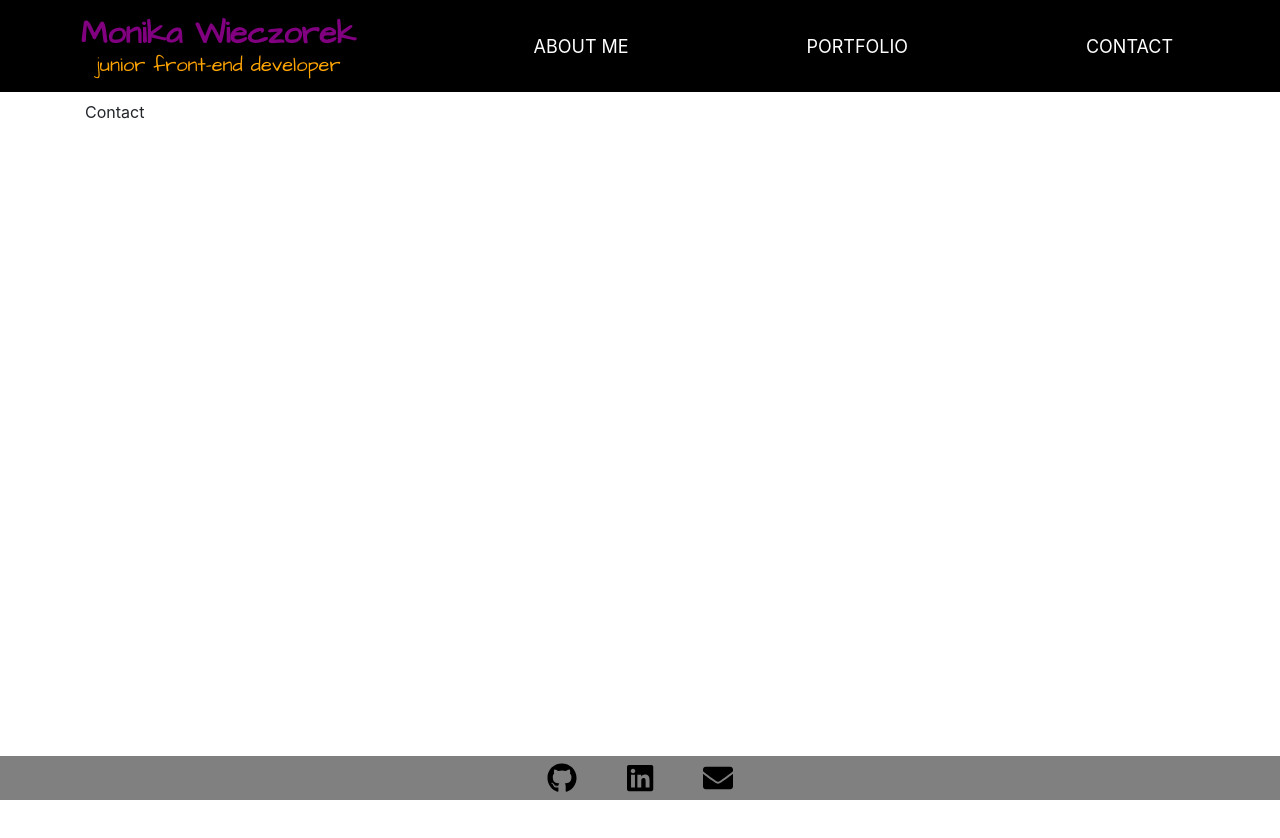
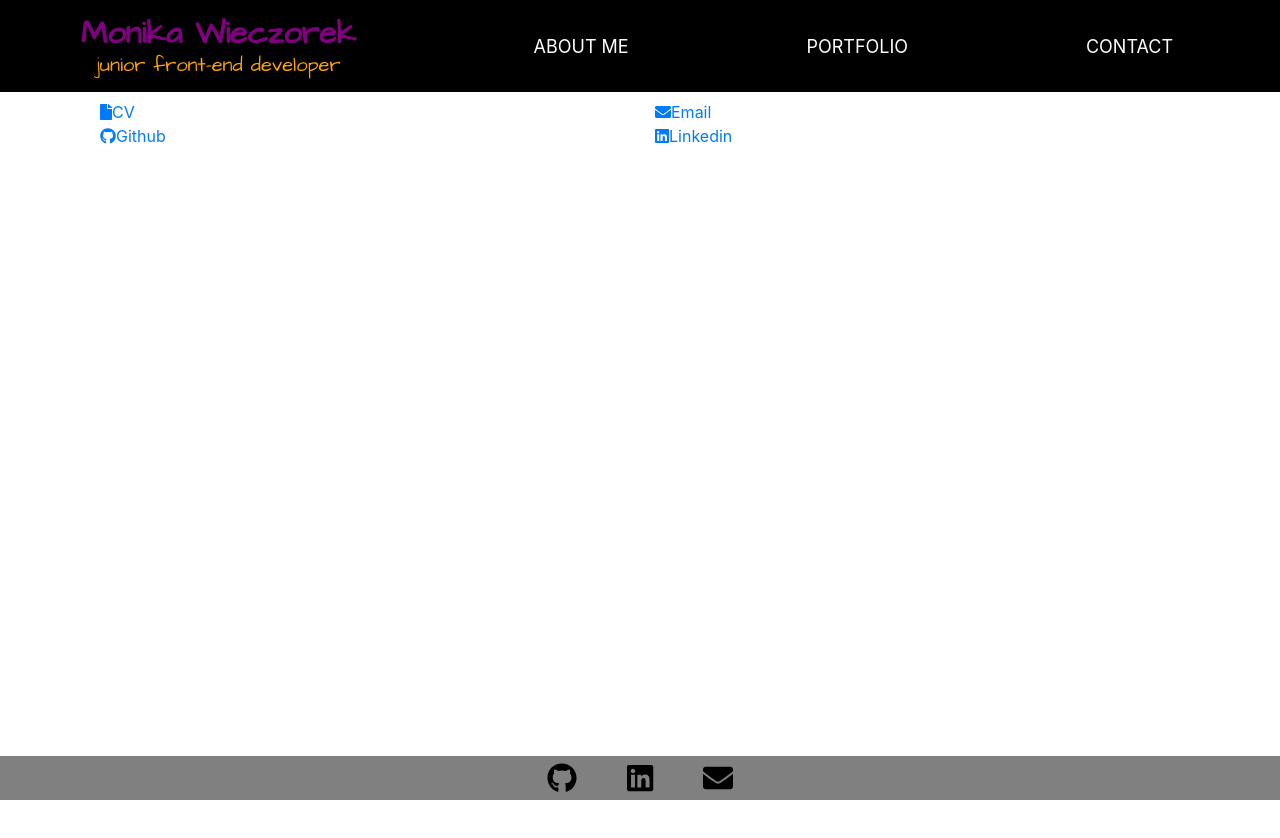
Before and after one commit to WieMon/portfolio, a React (Create React App) app: page /contact in a window 1280 px wide. Shown: the top 838 px of the page. Built offline with nearby package versions, Linux system fonts and the light colour scheme.

Commit message:
Add Contact.js

```diff
--- a/src/pages/Contact.js
+++ b/src/pages/Contact.js
@@ -1,8 +1,60 @@
 import React from 'react';
+import { Container, Row, Col } from 'react-bootstrap';
+//import '../styles/pages/Contact.scss';
+import { FontAwesomeIcon } from '@fortawesome/react-fontawesome';
+import { faEnvelope, faFile } from '@fortawesome/free-solid-svg-icons';
+import { faGithub, faLinkedin} from '@fortawesome/free-brands-svg-icons';
 
 const Contact = () => {
   return (
-    <div>Contact</div>
+    <div className='contact'>
+      <Container>
+        <Row>
+          <Col sm={12} md={6}>
+            <a
+              href='https://drive.google.com/file/d/1E9ZgoflWZQJ6Ig0OX5NMJ7_J0lMVIB3v/view?usp=sharing'
+              className='contact__link'
+              rel='noopener noreferrer'
+              target='_blank'>
+              <FontAwesomeIcon icon={faFile} className='contact__icon' />
+              <span className='contact__icon-name'>CV</span>
+            </a>
+          </Col>
+          <Col sm={12} md={6}>
+            <a
+              href='mailto:monikawieczoreq@gmail.com'
+              className='contact__link'
+              rel='noopener noreferrer'
+              target='_blank'>
+              <FontAwesomeIcon icon={faEnvelope} className='contact__icon' />
+              <span className='contact__icon-name'>Email</span>
+            </a>
+          </Col>
+        </Row>
+        <Row>
+          <Col sm={12} md={6}>
+            <a
+              href='https://github.com/WieMon'
+              className='contact__link'
+              rel='noopener noreferrer'
+              target='_blank'>
+              <FontAwesomeIcon icon={faGithub} className='contact__icon' />
+              <span className='contact__icon-name'>Github</span>
+            </a>
+          </Col>
+          <Col sm={12} md={6}>
+            <a
+              href='https://www.linkedin.com/in/wieczorekmonika'
+              className='contact__link'
+              rel='noopener noreferrer'
+              target='_blank'>
+              <FontAwesomeIcon icon={faLinkedin} className='contact__icon' />
+              <span className='contact__icon-name'>Linkedin</span>
+            </a>
+          </Col>
+        </Row>
+      </Container>
+    </div>
   );
 };
 
```
Also changed, not shown: 1 other file (tests, documents, lock files or other folders).
